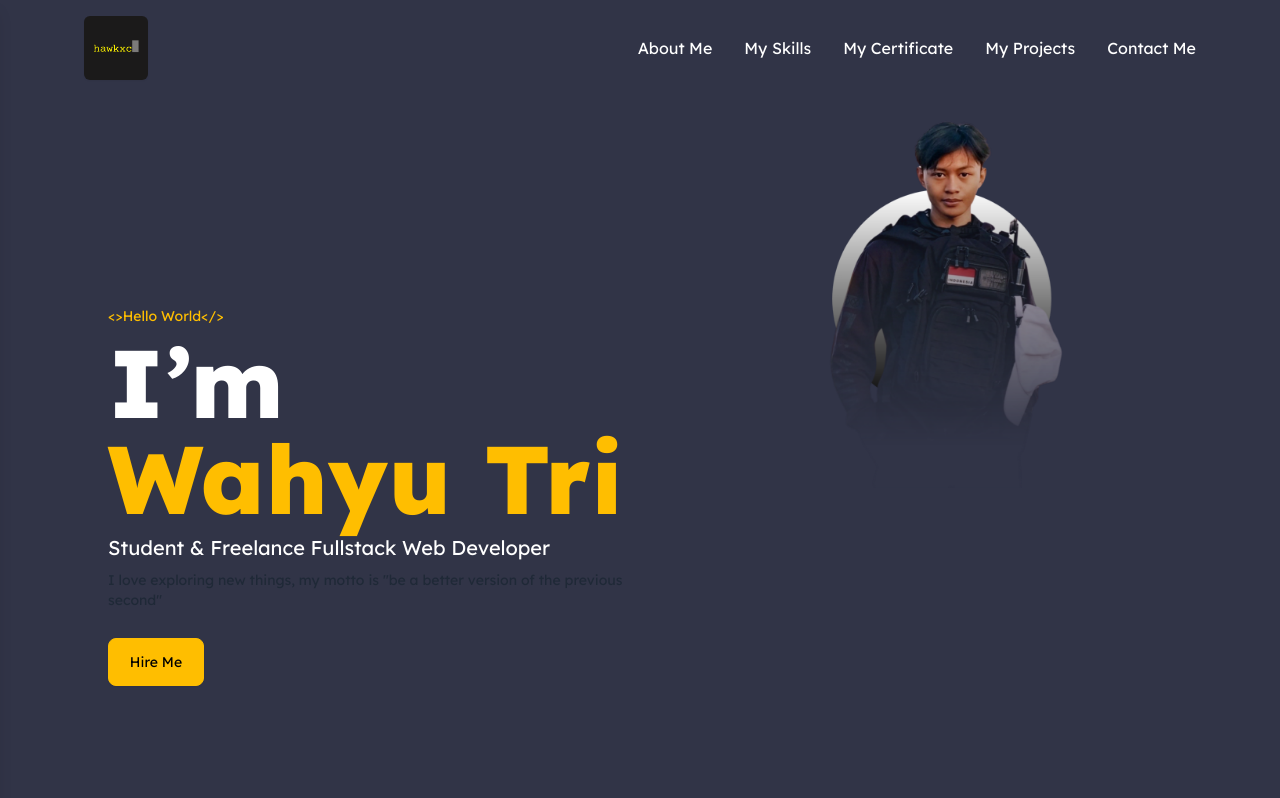
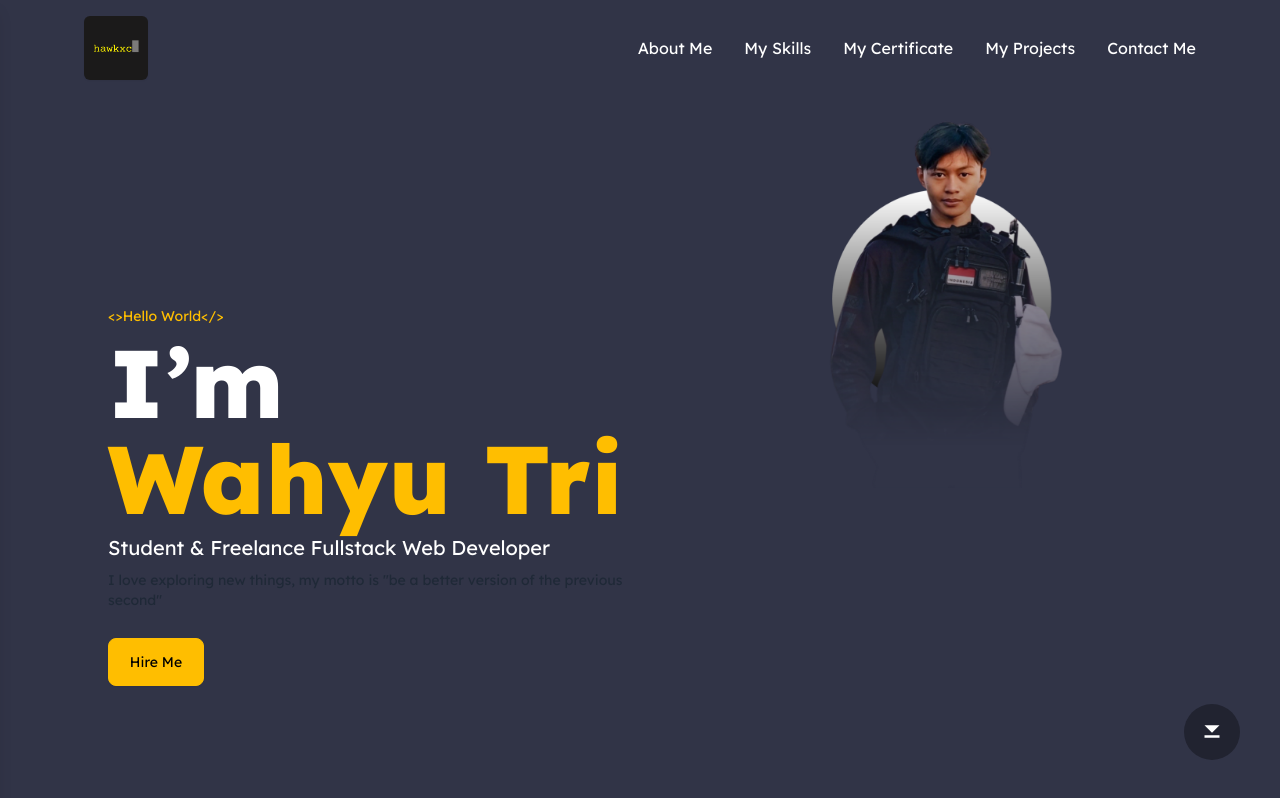
Before and after one commit to hawk-xc/portofolio, a React (Vite) app: page / in a window 1280 px wide. Shown: the top 798 px of the page. Built offline with nearby package versions, Linux system fonts and the light colour scheme.

Commit message:
scroll button

```diff
--- a/src/App.jsx
+++ b/src/App.jsx
@@ -1,4 +1,3 @@
-// App.jsx
 import { useState, useEffect, useRef } from "react";
 import AOS from "aos";
 import "aos/dist/aos.css";
@@ -19,10 +18,12 @@ import MyProjectContent from "./components/MyProjectContent";
 import ContactMe from "./components/ContactMe";
 import ContactMeContent from "./components/ContactMeContent";
 import ScrollProgress from "./components/ScrollProgress";
+import ScrollButton from "./components/ScrollButton";
 import Footer from "./components/Footer";
 
 export default function App() {
   const [sidebar, setSideBar] = useState(false);
+  const [currentRefIndex, setCurrentRefIndex] = useState(0); // State untuk melacak referensi yang terlihat saat ini
   const homeRef = useRef(null);
   const aboutmeRef = useRef(null);
   const skillsRef = useRef(null);
@@ -30,14 +31,14 @@ export default function App() {
   const projectRef = useRef(null);
   const contactmeRef = useRef(null);
 
-  const refLists = {
-    homeRef: homeRef,
-    aboutmeRef: aboutmeRef,
-    skillsRef: skillsRef,
-    certificateRef: certificateRef,
-    projectRef: projectRef,
-    contactmeRef: contactmeRef,
-  };
+  const refLists = [
+    homeRef,
+    aboutmeRef,
+    skillsRef,
+    certificateRef,
+    projectRef,
+    contactmeRef,
+  ];
 
   const reference = (ref) => {
     if (ref?.current) {
@@ -56,8 +57,38 @@ export default function App() {
     setSideBar(!sidebar);
   };
 
+  // Fungsi untuk menangani klik tombol scroll ke referensi berikutnya
+  const scrollToNextRef = () => {
+    const nextRefIndex = (currentRefIndex + 1) % refLists.length; // Menemukan indeks referensi berikutnya (looping kembali ke awal setelah yang terakhir)
+    setCurrentRefIndex(nextRefIndex); // Update state dengan indeks referensi saat ini
+    reference(refLists[nextRefIndex]); // Panggil fungsi untuk scroll ke ref berikutnya
+  };
+
   useEffect(() => {
     AOS.init();
+  }, []);
+
+  useEffect(() => {
+    const observer = new IntersectionObserver(
+      (entries) => {
+        entries.forEach((entry) => {
+          if (entry.isIntersecting) {
+            const index = refLists.findIndex(
+              (ref) => ref.current === entry.target
+            );
+            setCurrentRefIndex(index); // Update state dengan indeks referensi yang terlihat saat ini
+          }
+        });
+      },
+      { threshold: 0.5 } // Mengatur threshold 50% untuk dianggap terlihat
+    );
+
+    // Observasi semua elemen yang menggunakan refs
+    refLists.forEach((ref) => {
+      if (ref.current) observer.observe(ref.current);
+    });
+
+    return () => observer.disconnect(); // Bersihkan observer saat komponen di-unmount
   }, []);
 
   return (
@@ -85,6 +116,19 @@ export default function App() {
       <Footer />
       <MenuToggle handleSideBarAction={handleSideBarAction} sidebar={sidebar} />
       <SideBar sidebar={sidebar} reference={reference} refLists={refLists} />
+      <ScrollButton
+        scrollToNextRef={scrollToNextRef}
+        currentRefIndex={currentRefIndex}
+      />
+
+      {/* Tombol Scroll ke Ref Selanjutnya */}
+      {/* <div
+        id="scrollButton"
+        className="fixed flex items-center justify-center align-middle rounded-full cursor-pointer right-10 w-14 aspect-square secondary-background bottom-10"
+        onClick={scrollToNextRef} // Tambahkan event handler untuk klik
+      >
+        <i className="text-2xl ri-skip-down-fill"></i>
+      </div> */}
     </div>
   );
 }
--- a/src/components/ContactMeContent.jsx
+++ b/src/components/ContactMeContent.jsx
@@ -42,7 +42,7 @@ export default function ContactMeContent() {
             <i className="ri-github-fill hover:text-blue-50"></i>
           </a>
           <a href="https://wa.me/6282139465611">
-            <i class="ri-whatsapp-fill hover:text-blue-50"></i>
+            <i className="ri-whatsapp-fill hover:text-blue-50"></i>
           </a>
         </div>
       </div>
--- /dev/null
+++ b/src/components/ScrollButton.jsx
@@ -0,0 +1,18 @@
+const ScrollButton = ({ scrollToNextRef, currentRefIndex }) => {
+  console.log(currentRefIndex);
+  return (
+    <div
+      id="scrollButton"
+      className="fixed flex items-center justify-center transition-all duration-150 rounded-full cursor-pointer bottom-10 right-10 w-14 aspect-square secondary-background hover:scale-105 active:scale-110 hover:brightness-95"
+      onClick={scrollToNextRef}
+    >
+      {currentRefIndex < 5 ? (
+        <i className="text-3xl text-white ri-skip-down-fill"></i>
+      ) : (
+        <i className="text-3xl text-white ri-arrow-up-double-line"></i>
+      )}
+    </div>
+  );
+};
+
+export default ScrollButton;
```
Also changed, not shown: src/assets/icon/vite.svg (added).
